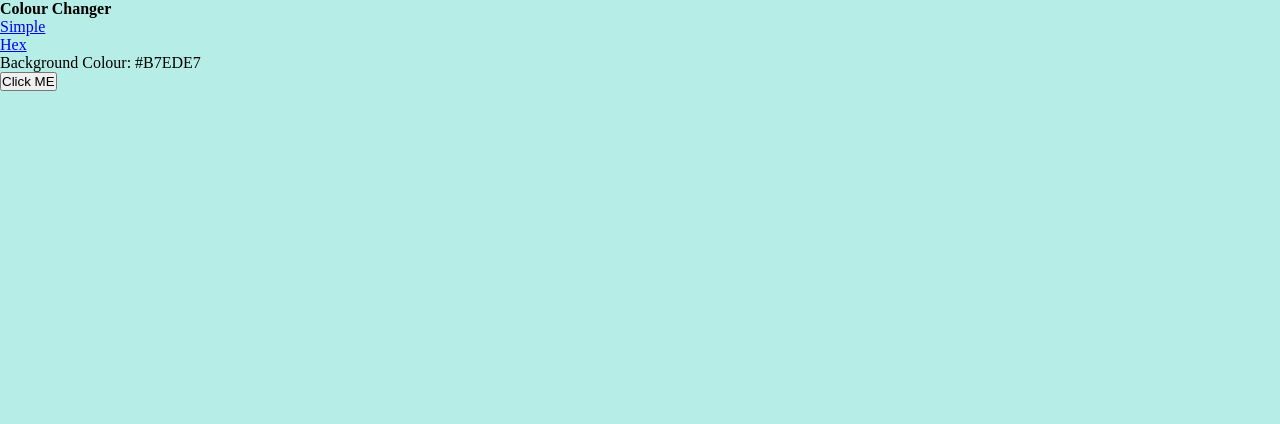
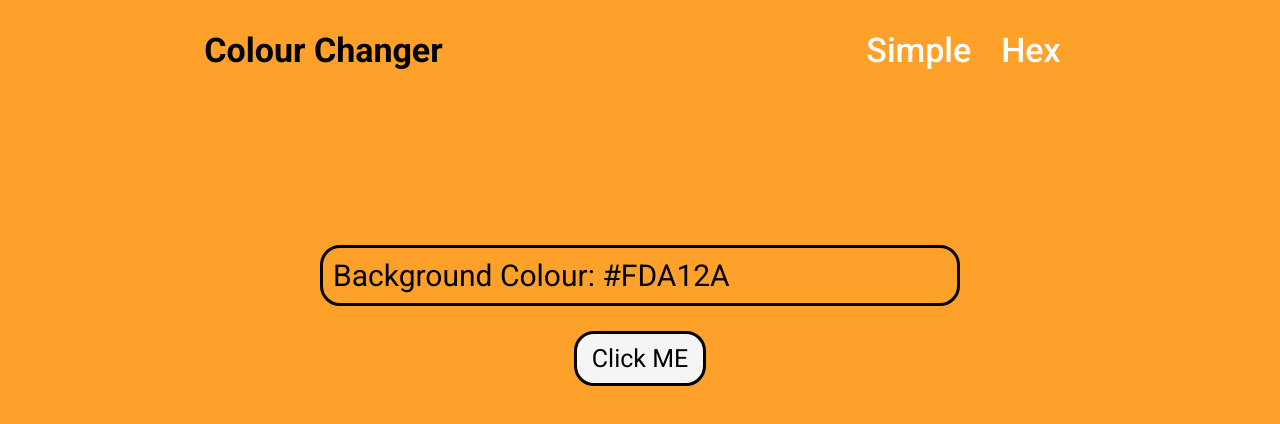
Before and after one commit to JoeCosentino/Colour-Flipper, a plain HTML site: page HTML/hex.html in a window 1280 px wide. Drawn offline with Linux system fonts and the light colour scheme.

Commit message:
completed styles

```diff
--- a/HTML/hex.html
+++ b/HTML/hex.html
@@ -5,9 +5,12 @@
     <meta name="viewport" content="width=device-width, initial-scale=1.0">
     <title>Colour Changer</title>
     <link rel="stylesheet" href="../styles.css" />
+    <link rel="preconnect" href="https://fonts.googleapis.com">
+    <link rel="preconnect" href="https://fonts.gstatic.com" crossorigin>
+    <link href="https://fonts.googleapis.com/css2?family=Roboto:wght@100;400;500;700;900&display=swap" rel="stylesheet">
 </head>
 <body class="hexBody">
-    <nav class="nav">
+    <nav>
         <h4>Colour Changer</h4>
         <ul class="nav-list">
             <li>
@@ -19,7 +22,7 @@
         </ul>
     </nav>
     <main>
-        <div class="description">Background Colour: <span class="hexColour">#B7EDE7</span></div>
+        <div class="description">Background Colour: <span class="hexColour">#FDA12A</span></div>
         <button class="btn" id="btn">Click ME</button>
     </main>
     <script src="../JavaScript/hex.js"></script>
--- a/JavaScript/hex.js
+++ b/JavaScript/hex.js
@@ -1,8 +1,8 @@
 const colours = [0, 1, 2, 3, 4, 5, 6, 7, 8, 9, "A", "B", "C", "D", "E", "F" ];
 
-const hexColour = document.querySelector('.colour');
+const hexColour = document.querySelector('.hexColour');
 const button = document.getElementById('btn');
-const bodyClass = document.querySelector('.body')
+const bodyClass = document.querySelector('.hexBody')
 
 button.addEventListener('click', function() {
     let hex = "#"
--- a/styles.css
+++ b/styles.css
@@ -2,14 +2,76 @@
     box-sizing: border-box;
     margin: 0px;
     padding: 0;
+    font-family: 'Roboto', sans-serif;
 }
 
-/* index.html */
+.indexBody{
+    background-color: blue;
+    width: 100vw;
+}
 
+/* --------------------------------------------------- nav */
 
+nav {
+    display: flex;
+    justify-content: space-around;
+    margin-top: 30px;
+}
+
+nav h4 {
+    font-size: 34px;
+}
+
+nav ul {
+    display: flex;
+}
+
+nav ul li {
+    margin: 0 15px;
+    list-style: none;
+    font-size: 34px;
+}
+
+nav ul li a {
+    text-decoration: none;
+    color: white;
+    font-weight: 500;
+}
+
+/* --------------------------------------------------- main */
+
+main {
+    display: flex;
+    align-items: center;
+    flex-direction: column;
+    margin-top: 150px;
+    padding-top: 25px;
+}
+
+main div {
+    font-size: 30px;
+    padding: 10px;
+    border: 3px solid black;
+    width: 50%;
+    border-radius: 20px;
+}
+
+main button {
+    margin-top: 25px;
+    font-size: 25px;
+    border: 3px solid black;
+    background-color: whitesmoke;
+    padding: 10px 15px;
+    border-radius: 20px;
+    cursor: pointer;
+}
+
+main button:hover {
+    opacity: 0.8;
+}
 
 /* hex.html */
 
 .hexBody {
-    background-color: #B7EDE7;
+    background-color: #FDA12A;
 }
```
Also changed, not shown: HTML/index.html (+6 -3 lines).
